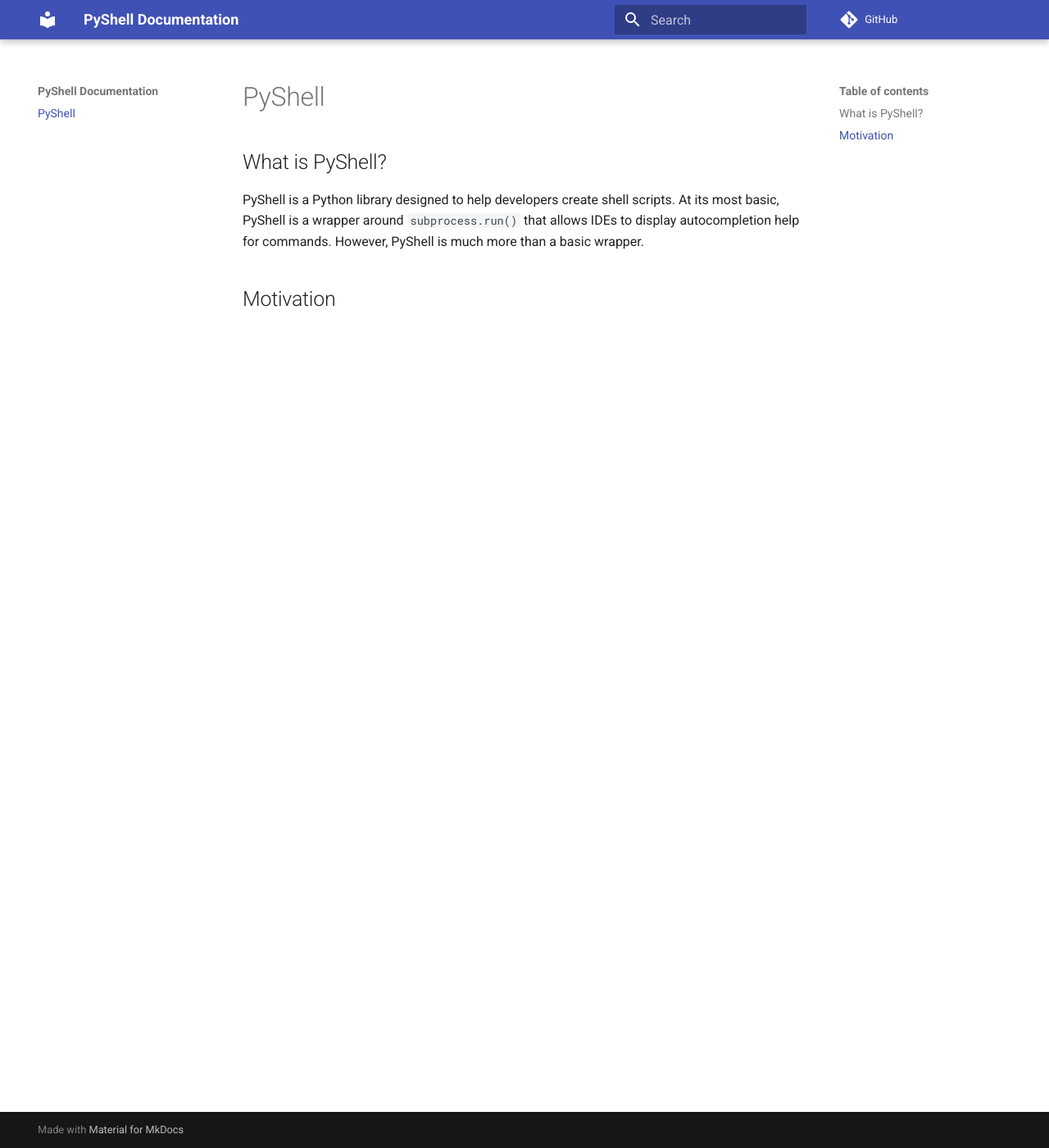
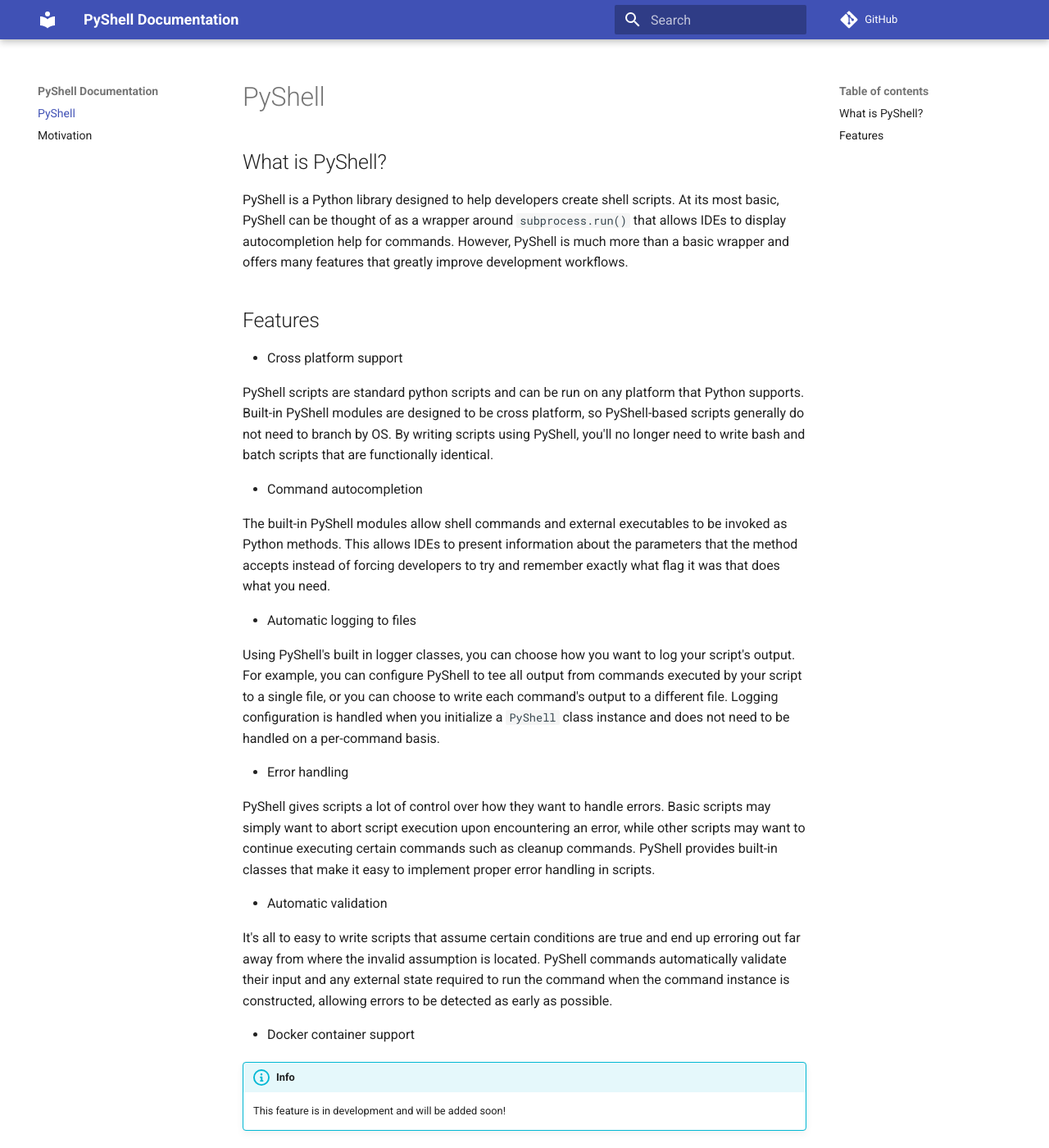
Before and after one commit to zkWildfire/PyShell, an MkDocs documentation site: the page built from docs/index.md, in a window 1280 px wide and 1400 px high. Shown: the whole window at 82% size. Built offline with MkDocs 1.6.1 and Material for MkDocs 9.7.7, drawn with Linux system fonts in a browser that asks for light colours; comment, search, counter and statistics services are not loaded; some of the changed text lies outside the part shown.

```diff
--- a/docs/.pages.yml
+++ b/docs/.pages.yml
@@ -1,2 +1,3 @@
 nav:
   - index.md
+  - motivation.md
--- a/docs/index.md
+++ b/docs/index.md
@@ -1,8 +1,58 @@
 # PyShell
 ## What is PyShell?
 PyShell is a Python library designed to help developers create shell scripts.
-At its most basic, PyShell is a wrapper around `subprocess.run()` that allows
-IDEs to display autocompletion help for commands. However, PyShell is much more
-than a basic wrapper.
+At its most basic, PyShell can be thought of as a wrapper around
+`subprocess.run()` that allows IDEs to display autocompletion help for commands.
+However, PyShell is much more than a basic wrapper and offers many features that
+greatly improve development workflows.
 
-## Motivation
+## Features
+* Cross platform support
+
+PyShell scripts are standard python scripts and can be run on any platform that
+Python supports. Built-in PyShell modules are designed to be cross platform,
+so PyShell-based scripts generally do not need to branch by OS. By writing
+scripts using PyShell, you'll no longer need to write bash and batch scripts
+that are functionally identical.
+
+* Command autocompletion
+
+The built-in PyShell modules allow shell commands and external executables to
+be invoked as Python methods. This allows IDEs to present information about the
+parameters that the method accepts instead of forcing developers to try and
+remember exactly what flag it was that does what you need.
+
+* Automatic logging to files
+
+Using PyShell's built in logger classes, you can choose how you want to log your
+script's output. For example, you can configure PyShell to tee all output from
+commands executed by your script to a single file, or you can choose to write
+each command's output to a different file. Logging configuration is handled when
+you initialize a `PyShell` class instance and does not need to be handled on a
+per-command basis.
+
+* Error handling
+
+PyShell gives scripts a lot of control over how they want to handle errors.
+Basic scripts may simply want to abort script execution upon encountering an
+error, while other scripts may want to continue executing certain commands such
+as cleanup commands. PyShell provides built-in classes that make it easy to
+implement proper error handling in scripts.
+
+* Automatic validation
+
+It's all to easy to write scripts that assume certain conditions are true and
+end up erroring out far away from where the invalid assumption is located.
+PyShell commands automatically validate their input and any external state
+required to run the command when the command instance is constructed, allowing
+errors to be detected as early as possible.
+
+* Docker container support
+
+!!! info
+    This feature is in development and will be added soon!
+
+PyShell instances can be configured to target a docker container instead of
+running commands on the host system. This means that PyShell scripts can
+execute commands on the host system as well as within a docker container, and
+all from a single script.
```
Also changed, not shown: docs/motivation.md (added, +124 -0 lines), 1 other file.
